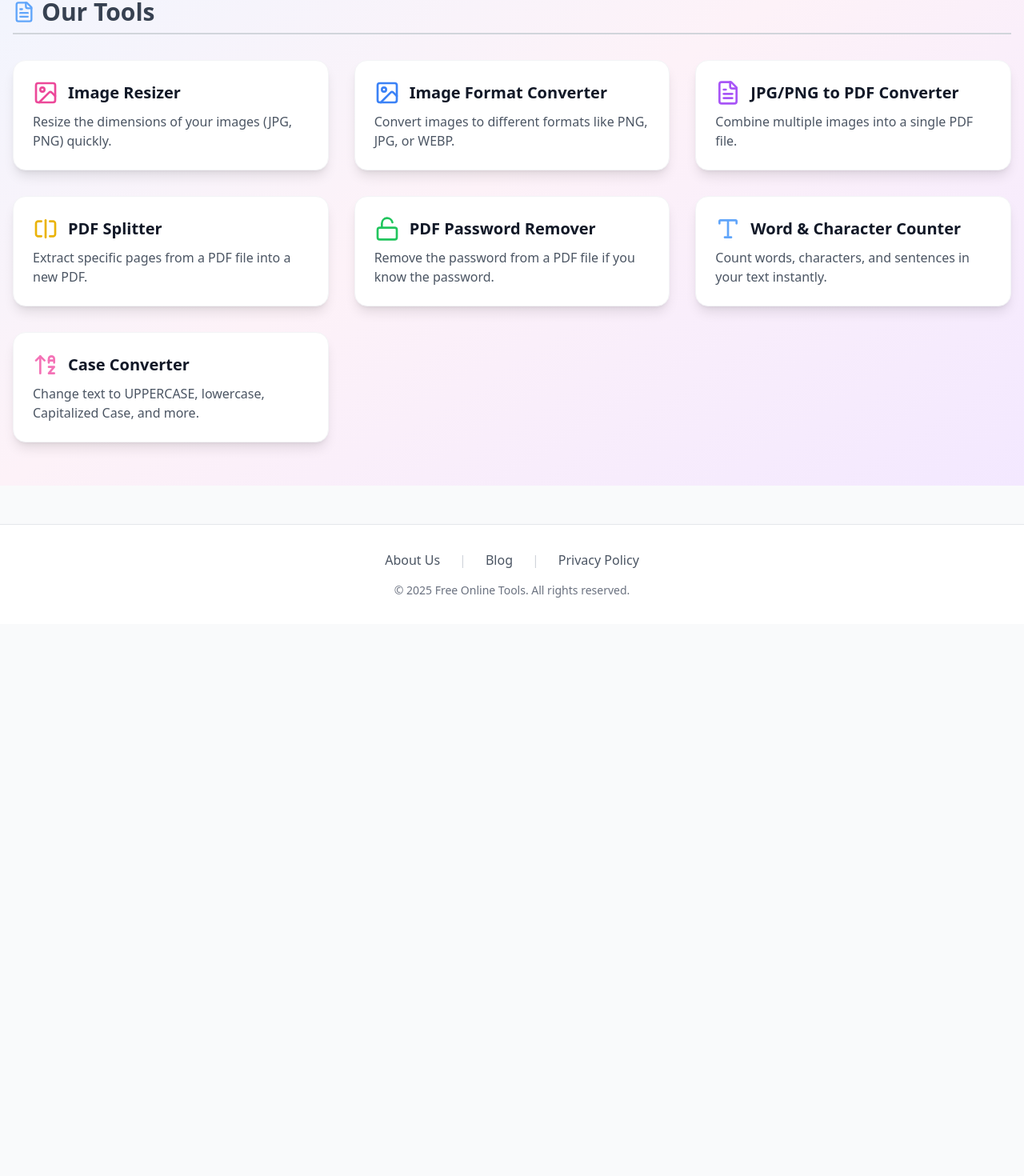
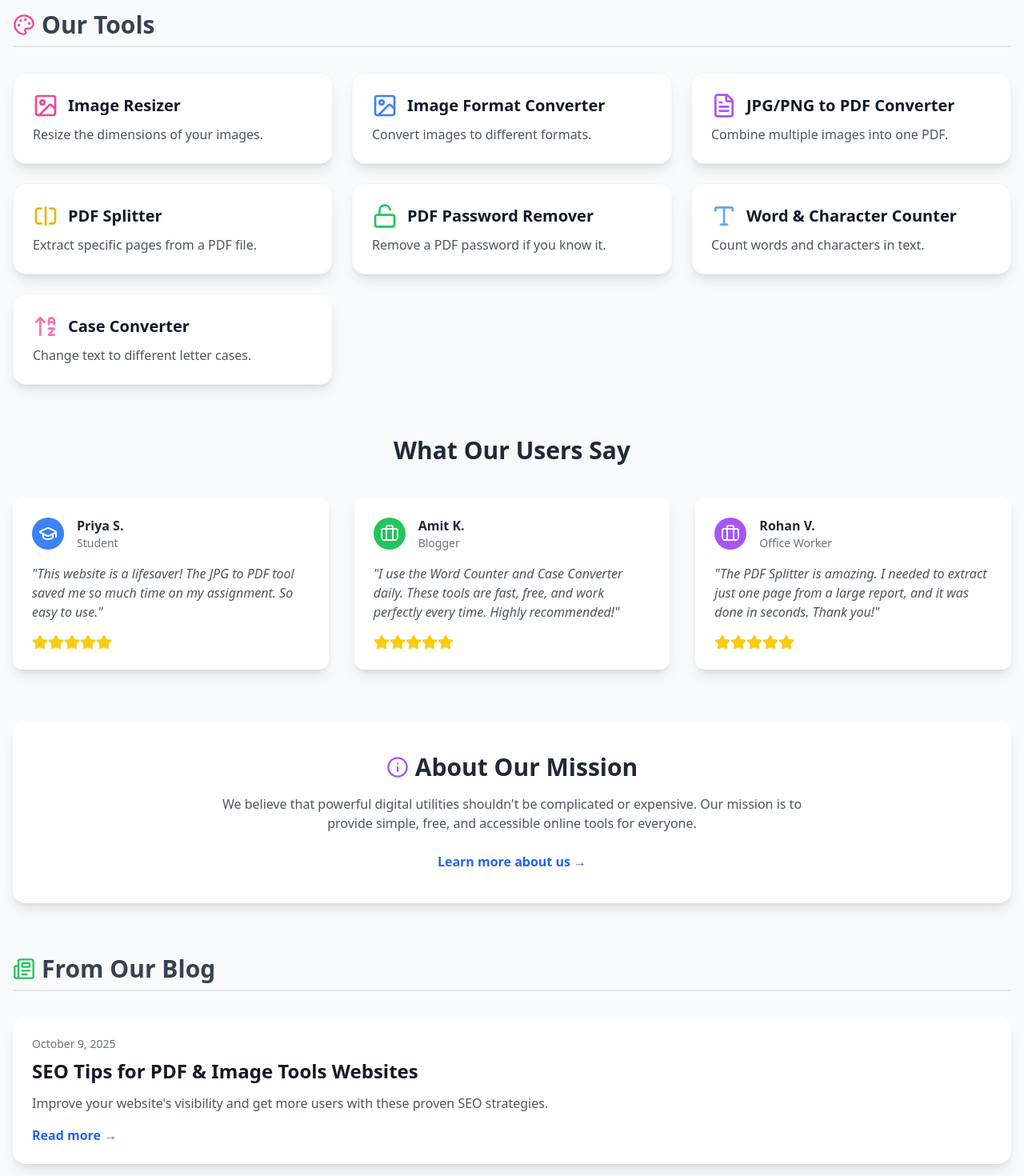
Before and after one commit to studybuild576-commits/my-tool-website, a Next.js app: page / in a window 1280 px wide. Shown: the part 193-1663 px from the top of the page at 80% size. Before the commit the page ends 973 px from the top, so only its background shows below. Built offline with nearby package versions, Linux system fonts and the light colour scheme.

Commit message:
Update page.tsx

```diff
--- a/app/page.tsx
+++ b/app/page.tsx
@@ -1,12 +1,35 @@
 import Link from 'next/link';
 import Image from 'next/image';
-import { FileText, Image as ImageIcon, SplitSquareHorizontal, Unlock, Type, ArrowUpAZ } from 'lucide-react';
+import {
+  FileText,
+  Image as ImageIcon,
+  SplitSquareHorizontal,
+  Unlock,
+  Type,
+  ArrowUpAZ,
+  Palette,
+  Info,
+  Newspaper,
+  GraduationCap,
+  Briefcase,
+  Star
+} from 'lucide-react';
+
+// ब्लॉग पोस्ट की लिस्ट
+const posts = [
+  {
+    slug: 'seo-tips',
+    title: 'SEO Tips for PDF & Image Tools Websites',
+    description: 'Improve your website\'s visibility and get more users with these proven SEO strategies.',
+    date: 'October 9, 2025',
+  },
+];
 
 export default function HomePage() {
   return (
-    <div className="bg-gradient-to-br from-blue-50 via-pink-50 to-purple-100 min-h-screen">
+    <div className="bg-gray-50 min-h-screen">
       <main className="container mx-auto px-4 py-12">
-        <header className="text-center mb-12">
+        <header className="text-center mb-16">
           <div className="flex justify-center items-center gap-4 mb-4">
             <Image
               src="/logo.png"
@@ -17,36 +40,98 @@ export default function HomePage() {
             />
             <h1 className="text-4xl md:text-5xl font-extrabold text-gray-800">PDF & Text Tools</h1>
           </div>
-          <p className="mt-2 text-lg text-gray-600 font-medium">
+          <p className="mt-2 text-lg text-gray-600 font-medium max-w-2xl mx-auto">
             Free online tools for PDF, images, and text. Fast, secure, and easy to use.
           </p>
         </header>
 
-        <section>
-          <h2 className="text-3xl font-bold border-b-2 border-gray-300 pb-2 mb-8 text-gray-700 flex items-center gap-2">
-            <FileText className="w-7 h-7 text-blue-400" />
+        <section id="tools">
+          <h2 className="text-3xl font-bold border-b-2 border-gray-200 pb-2 mb-8 text-gray-700 flex items-center gap-2">
+            <Palette className="w-7 h-7 text-pink-500" />
             Our Tools
           </h2>
-          <div className="grid grid-cols-1 md:grid-cols-2 lg:grid-cols-3 gap-8">
-            <ToolCard href="/image-resizer" title="Image Resizer" description="Resize the dimensions of your images (JPG, PNG) quickly." icon={<ImageIcon className="w-8 h-8 text-pink-500" />} />
-            <ToolCard href="/image-converter" title="Image Format Converter" description="Convert images to different formats like PNG, JPG, or WEBP." icon={<ImageIcon className="w-8 h-8 text-blue-500" />} />
-            <ToolCard href="/jpg-to-pdf" title="JPG/PNG to PDF Converter" description="Combine multiple images into a single PDF file." icon={<FileText className="w-8 h-8 text-purple-500" />} />
-            <ToolCard href="/pdf-splitter" title="PDF Splitter" description="Extract specific pages from a PDF file into a new PDF." icon={<SplitSquareHorizontal className="w-8 h-8 text-yellow-500" />} />
-            <ToolCard href="/pdf-unlocker" title="PDF Password Remover" description="Remove the password from a PDF file if you know the password." icon={<Unlock className="w-8 h-8 text-green-500" />} />
-            <ToolCard href="/word-counter" title="Word & Character Counter" description="Count words, characters, and sentences in your text instantly." icon={<Type className="w-8 h-8 text-blue-400" />} />
-            <ToolCard href="/case-converter" title="Case Converter" description="Change text to UPPERCASE, lowercase, Capitalized Case, and more." icon={<ArrowUpAZ className="w-8 h-8 text-pink-400" />} />
+          <div className="grid grid-cols-1 md:grid-cols-2 lg:grid-cols-3 gap-6">
+            <ToolCard href="/image-resizer" title="Image Resizer" description="Resize the dimensions of your images." icon={<ImageIcon className="w-8 h-8 text-pink-500" />} />
+            <ToolCard href="/image-converter" title="Image Format Converter" description="Convert images to different formats." icon={<ImageIcon className="w-8 h-8 text-blue-500" />} />
+            <ToolCard href="/jpg-to-pdf" title="JPG/PNG to PDF Converter" description="Combine multiple images into one PDF." icon={<FileText className="w-8 h-8 text-purple-500" />} />
+            <ToolCard href="/pdf-splitter" title="PDF Splitter" description="Extract specific pages from a PDF file." icon={<SplitSquareHorizontal className="w-8 h-8 text-yellow-500" />} />
+            <ToolCard href="/pdf-unlocker" title="PDF Password Remover" description="Remove a PDF password if you know it." icon={<Unlock className="w-8 h-8 text-green-500" />} />
+            <ToolCard href="/word-counter" title="Word & Character Counter" description="Count words and characters in text." icon={<Type className="w-8 h-8 text-blue-400" />} />
+            <ToolCard href="/case-converter" title="Case Converter" description="Change text to different letter cases." icon={<ArrowUpAZ className="w-8 h-8 text-pink-400" />} />
           </div>
         </section>
+
+        <section id="reviews" className="mt-16">
+          <h2 className="text-3xl font-bold text-center mb-10 text-gray-800">What Our Users Say</h2>
+          <div className="grid grid-cols-1 md:grid-cols-2 lg:grid-cols-3 gap-8">
+            <ReviewCard
+              name="Priya S."
+              role="Student"
+              review="This website is a lifesaver! The JPG to PDF tool saved me so much time on my assignment. So easy to use."
+              icon={<GraduationCap className="w-10 h-10 text-white bg-blue-500 p-2 rounded-full" />}
+            />
+            <ReviewCard
+              name="Amit K."
+              role="Blogger"
+              review="I use the Word Counter and Case Converter daily. These tools are fast, free, and work perfectly every time. Highly recommended!"
+              icon={<Briefcase className="w-10 h-10 text-white bg-green-500 p-2 rounded-full" />}
+            />
+            <ReviewCard
+              name="Rohan V."
+              role="Office Worker"
+              review="The PDF Splitter is amazing. I needed to extract just one page from a large report, and it was done in seconds. Thank you!"
+              icon={<Briefcase className="w-10 h-10 text-white bg-purple-500 p-2 rounded-full" />}
+            />
+          </div>
+        </section>
+
+        <section id="about" className="mt-16 text-center bg-white p-10 rounded-2xl shadow-lg">
+          <h2 className="text-3xl font-bold text-gray-800 flex items-center justify-center gap-2">
+            <Info className="w-7 h-7 text-purple-500" />
+            About Our Mission
+          </h2>
+          <p className="mt-4 max-w-3xl mx-auto text-gray-600">
+            We believe that powerful digital utilities shouldn't be complicated or expensive. Our mission is to provide simple, free, and accessible online tools for everyone.
+          </p>
+          <Link href="/about" className="mt-6 inline-block font-semibold text-blue-600 hover:text-blue-800">
+            Learn more about us →
+          </Link>
+        </section>
+
+        <section id="blog" className="mt-16">
+           <h2 className="text-3xl font-bold border-b-2 border-gray-200 pb-2 mb-8 text-gray-700 flex items-center gap-2">
+            <Newspaper className="w-7 h-7 text-green-500" />
+            From Our Blog
+          </h2>
+          <div className="space-y-8">
+            {posts.map((post) => (
+              <Link href={`/blog/${post.slug}`} key={post.slug}>
+                <article className="block bg-white p-6 rounded-2xl shadow-lg hover:shadow-2xl hover:scale-[1.02] transition-transform duration-300 ease-in-out">
+                  <p className="text-sm text-gray-500">{post.date}</p>
+                  <h2 className="mt-2 text-2xl font-bold text-gray-900">{post.title}</h2>
+                  <p className="mt-3 text-gray-600">{post.description}</p>
+                  <div className="mt-4 font-semibold text-blue-600 hover:text-blue-800">
+                    Read more →
+                  </div>
+                </article>
+              </Link>
+            ))}
+          </div>
+           <div className="text-center mt-8">
+             <Link href="/blog" className="font-semibold text-blue-600 hover:text-blue-800 text-lg">
+                View All Posts →
+             </Link>
+           </div>
+        </section>
       </main>
-      {/* --- फुटर यहाँ से हटा दिया गया है --- */}
     </div>
   );
 }
 
-// सहायक कंपोनेंट
+// सहायक कंपोनेंट्स
 function ToolCard({ href, title, description, icon }: { href: string; title: string; description: string; icon: React.ReactNode; }) {
   return (
-    <Link href={href} className="block p-6 bg-white rounded-2xl shadow-lg hover:shadow-2xl hover:scale-105 transition-transform duration-300 ease-in-out border border-gray-100">
+    <Link href={href} className="block p-6 bg-white rounded-2xl shadow-lg hover:shadow-2xl hover:scale-105 transition-transform duration-300 ease-in-out border border-gray-100 h-full">
       <div className="flex items-center gap-3 mb-2">
         {icon}
         <h3 className="text-xl font-bold text-gray-900">{title}</h3>
@@ -55,3 +140,25 @@ function ToolCard({ href, title, description, icon }: { href: string; title: str
     </Link>
   );
 }
+
+function ReviewCard({ name, role, review, icon }: { name: string; role: string; review: string; icon: React.ReactNode; }) {
+  return (
+    <div className="bg-white p-6 rounded-xl shadow-lg flex flex-col h-full">
+      <div className="flex items-center mb-4">
+        {icon}
+        <div className="ml-4">
+          <p className="font-bold text-gray-800">{name}</p>
+          <p className="text-sm text-gray-500">{role}</p>
+        </div>
+      </div>
+      <p className="text-gray-600 italic flex-grow">"{review}"</p>
+      <div className="flex mt-4 text-yellow-400">
+        <Star className="w-5 h-5 fill-current" />
+        <Star className="w-5 h-5 fill-current" />
+        <Star className="w-5 h-5 fill-current" />
+        <Star className="w-5 h-5 fill-current" />
+        <Star className="w-5 h-5 fill-current" />
+      </div>
+    </div>
+  );
+}
```
